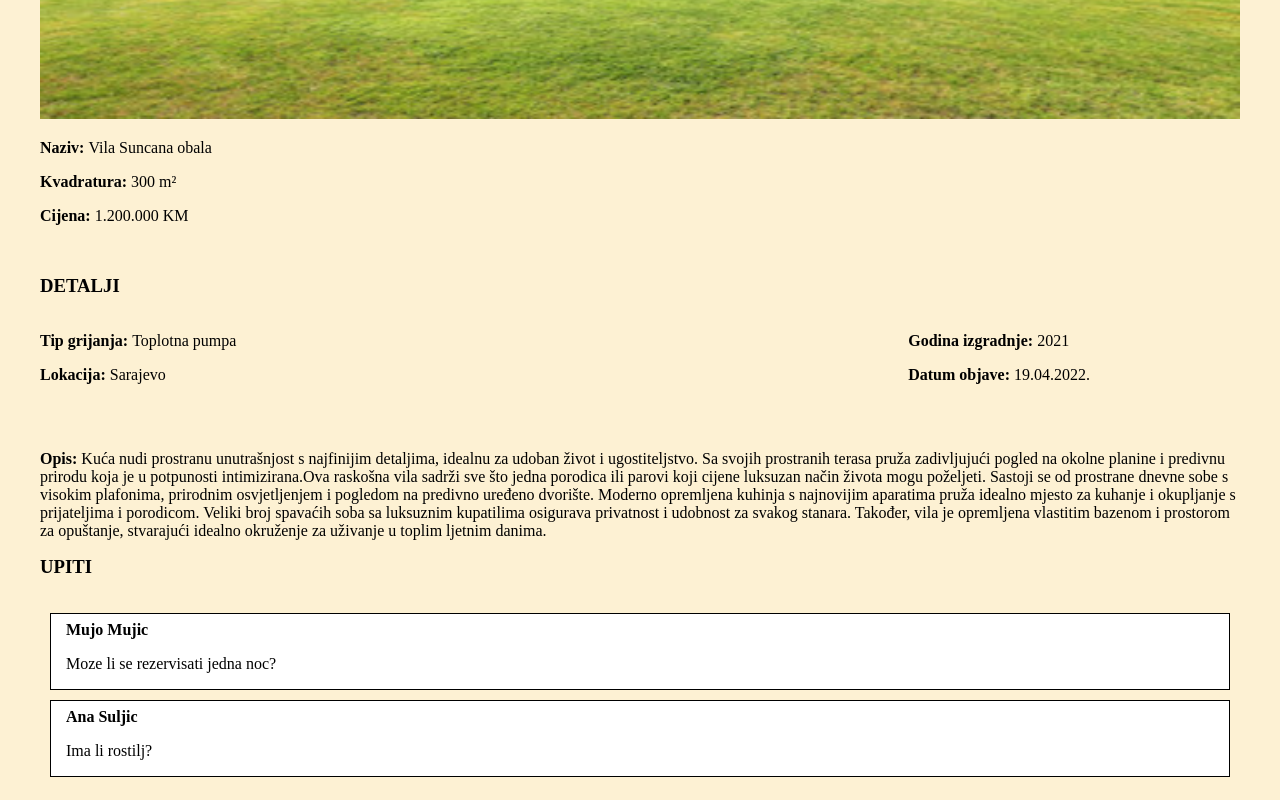
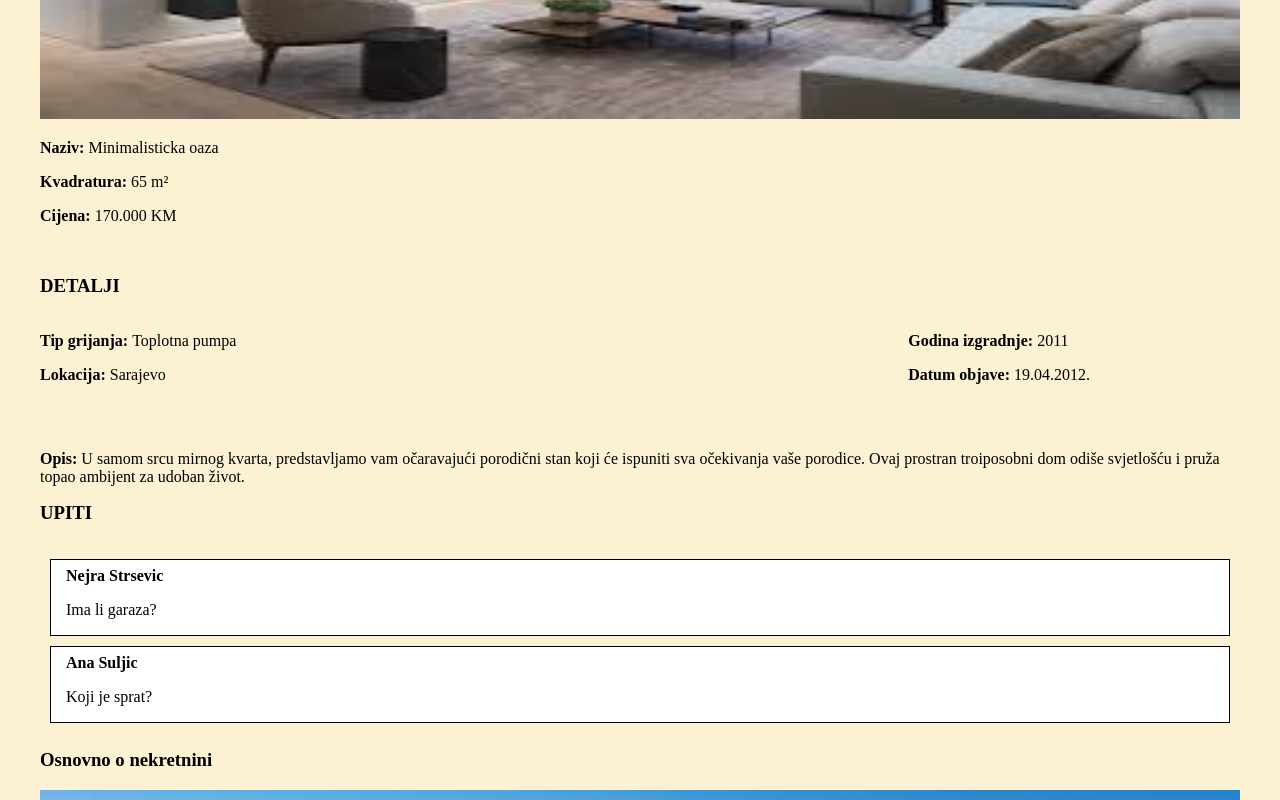
Before and after one commit to nejrastr/EstateElite, a plain HTML site: page html/detalji.html in a window 1280 px wide. Shown: the part 420-1220 px from the top of the page. Drawn offline with Linux system fonts and the light colour scheme.

Commit message:
dodane nekr

```diff
--- a/html/detalji.html
+++ b/html/detalji.html
@@ -20,6 +20,47 @@
             </ul>
         </div>
     </div>
+    <div class="sadrzaj">
+        <div id="osnovno">
+            <h3>Osnovno o nekretnini</H3>
+            <img src="slike/stan3.jpg" alt="stan1">
+            <p><strong>Naziv: </strong>Minimalisticka oaza</p>
+            <p><strong>Kvadratura: </strong>65 m&sup2;</p>
+            <p><strong>Cijena: </strong>170.000 KM</p>
+        </div>
+
+        <div id="detalji">
+            <h3>DETALJI</h3>
+            <div class="desna-kolona">
+               <p><strong>Godina izgradnje: </strong>2011</p>
+               <p><strong>Datum objave: </strong> 19.04.2012.</p>
+
+            </div>
+            <div class="lijeva-kolona">
+                <p><strong>Tip grijanja: </strong>Toplotna pumpa</p>
+                <p><strong>Lokacija: </strong>Sarajevo</p>
+            </div>
+     <p class="opis"><strong>Opis: </strong> U samom srcu mirnog kvarta, predstavljamo vam očaravajući porodični stan koji će ispuniti sva očekivanja vaše porodice. Ovaj prostran troiposobni dom odiše svjetlošću i pruža topao ambijent za udoban život.</p>
+    </div>
+
+        <div id="upiti">
+            <h3>UPITI</h3>
+            <ul>
+                <li>
+                    <strong>Nejra Strsevic</strong>
+                    <p>Ima li garaza?</p>
+                </li>
+                <li>
+                    <strong>Ana Suljic</strong>
+                    <p>Koji je sprat?</p>
+                </li>
+
+            </ul>
+
+        </div>
+    </div>
+
+
     <div class="sadrzaj">
     <div id="osnovno">
         <h3>Osnovno o nekretnini</H3>
@@ -59,5 +100,45 @@
 
     </div>
 </div>
+<div class="sadrzaj">
+    <div id="osnovno">
+        <h3>Osnovno o nekretnini</H3>
+        <img src="slike/pp3.jpg" alt="pp3">
+        <p><strong>Naziv: </strong>P1</p>
+        <p><strong>Kvadratura: </strong>400 m&sup2;</p>
+        <p><strong>Cijena: </strong>600.000 KM</p>
+    </div>
+
+    <div id="detalji">
+        <h3>DETALJI</h3>
+        <div class="desna-kolona">
+           <p><strong>Godina izgradnje: </strong>2020</p>
+           <p><strong>Datum objave: </strong> 10.04.2022.</p>
+
+        </div>
+        <div class="lijeva-kolona">
+            <p><strong>Tip grijanja: </strong>Plin</p>
+            <p><strong>Lokacija: </strong>Sarajevo</p>
+        </div>
+ <p class="opis"><strong>Opis: </strong> Ponosno predstavljamo poslovni prostor koji ne samo da zadovoljava poslovne potrebe, već i postavlja standarde za moderno radno okruženje. Ovaj impresivan prostor idealan je za kompanije koje traže elegantnu kombinaciju funkcionalnosti, stila i praktičnosti.</p>
+</div>
+
+    <div id="upiti">
+        <h3>UPITI</h3>
+        <ul>
+            <li>
+                <strong>Mujo Mujic</strong>
+                <p>Moze li manja cijena?</p>
+            </li>
+            <li>
+                <strong>Ana Suljic</strong>
+                <p>Da li je slobodan prostor?</p>
+            </li>
+
+        </ul>
+
+    </div>
+</div>
+
 </body>
 </html>
```
